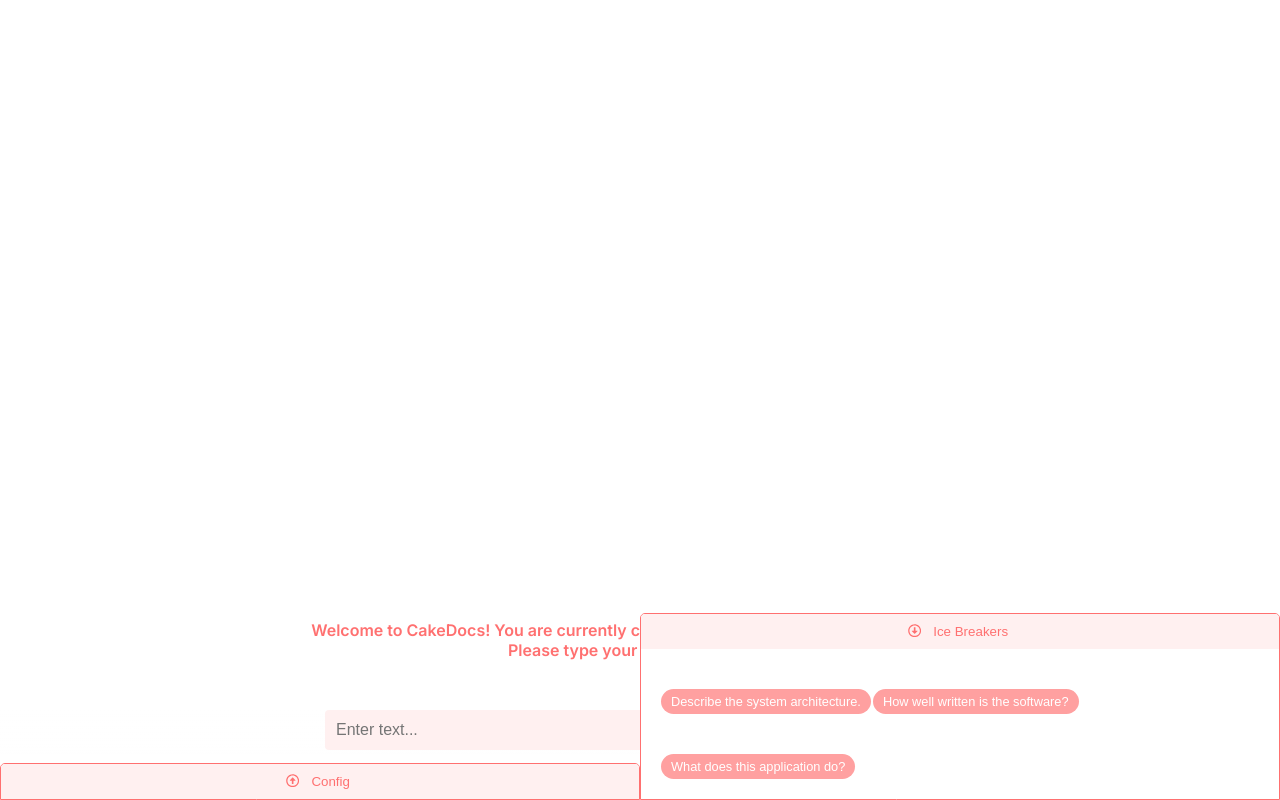
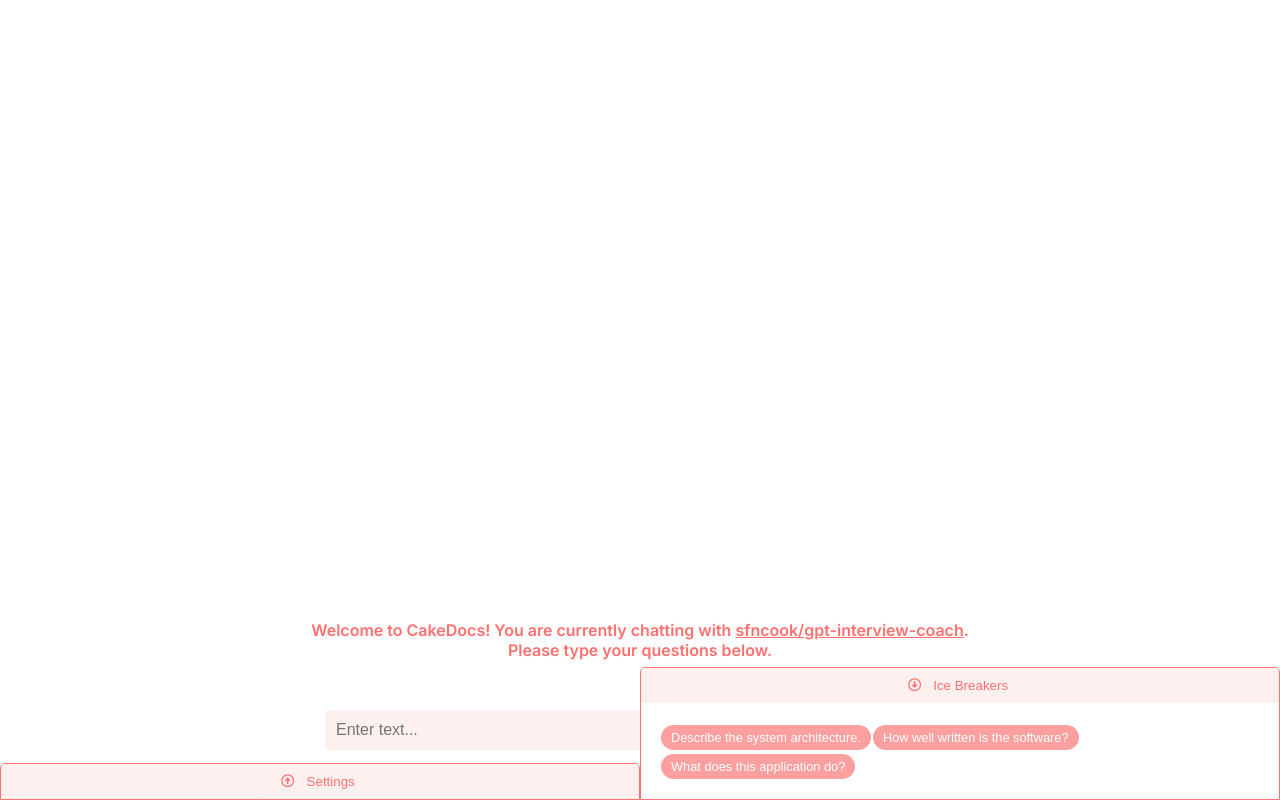
Before and after one commit to sfncook/cakedocs-web-ui, a Next.js app: page / in a window 1280 px wide. Both pictures are taken after a click on the button "Ice Breakers". Built offline with nearby package versions, Linux system fonts and the light colour scheme.

Commit message:
generalize drawer

```diff
--- a/components/Drawer.js
+++ b/components/Drawer.js
@@ -1,13 +1,8 @@
 import React, {useState} from 'react';
 import styles from '@/styles/Drawer.module.css'
-import ProjectSelect from "@/components/ProjectSelect";
-import ModelSelect from "@/components/ModelSelect";
 import { FaRegArrowAltCircleUp, FaRegArrowAltCircleDown } from 'react-icons/fa';
 
-export default function Drawer ({
-  repos, setSelectedRepo, selectedRepo,
-  models, setSelectedModel, selectedModel,
-}) {
+export default function Drawer ({ content, title }) {
     const [isOpen, setIsOpen] = useState(false)
 
     const toggleOpen = () => {
@@ -20,12 +15,9 @@
       <div className={`${styles.drawerContainer} ${isOpen && styles.open} ${!isOpen && styles.closed}`}>
         <button className={styles.toggleButton} onClick={toggleOpen}>
           {icon}
-          <span className={styles.toggleButtonTxt}>Config</span>
+          <span className={styles.toggleButtonTxt}>{title}</span>
         </button>
-          <div className={styles.drawerContent}>
-            <ProjectSelect repos={repos} setSelectedRepo={setSelectedRepo} selectedRepo={selectedRepo} />
-            <ModelSelect models={models} setSelectedModel={setSelectedModel} selectedModel={selectedModel} />
-          </div>
+        {content}
       </div>
     );
 };
--- a/components/FooterContainer.js
+++ b/components/FooterContainer.js
@@ -1,37 +1,43 @@
 import React from 'react';
 import styles from '@/styles/FooterContainer.module.css'
-import Image from 'next/image'
+import stylesDrawer from '@/styles/Drawer.module.css'
 import PillButton from "@/components/PillButton";
 import ProjectSelect from "@/components/ProjectSelect";
 import QueryInput from "@/components/QueryInput";
-import Spinner from "@/components/Spinner";
-import { FaExternalLinkAlt } from 'react-icons/fa';
 import ModelSelect from "@/components/ModelSelect";
 import Drawer from "@/components/Drawer";
-import QuestionHintsDrawer from "@/components/QuestionHintsDrawer";
 
 export default function FooterContainer ({
     repos, setSelectedRepo, selectedRepo,
     submitQuery, addNewUserMsg, waiting,
     models, setSelectedModel, selectedModel,
 }) {
+
+  const leftDrawerContent = (
+    <div className={stylesDrawer.drawerContent}>
+      <ProjectSelect repos={repos} setSelectedRepo={setSelectedRepo} selectedRepo={selectedRepo} />
+      <ModelSelect models={models} setSelectedModel={setSelectedModel} selectedModel={selectedModel} />
+    </div>
+  )
+
+  const rightDrawerContent = (
+    <div className={stylesDrawer.drawerContent}>
+      <PillButton text="Describe the system architecture." />
+      <PillButton text="How well written is the software?" />
+      <PillButton text="What does this application do?" />
+    </div>
+  )
+
   return (
       <div className={styles.footerContainer}>
         <QueryInput submitQuery={submitQuery} addNewUserMsg={addNewUserMsg} waiting={waiting} />
         <div className={styles.footerContainer2}>
           <div className={styles.footerLeftContainer}>
-            <Drawer
-              repos={repos}
-              setSelectedRepo={setSelectedRepo}
-              selectedRepo={selectedRepo}
-              models={models}
-              setSelectedModel={setSelectedModel}
-              selectedModel={selectedModel}
-            />
+            <Drawer content={leftDrawerContent} title="Settings"/>
           </div>
 
           <div className={styles.footerRightContainer}>
-            <QuestionHintsDrawer />
+            <Drawer content={rightDrawerContent} title="Ice Breakers"/>
           </div>
         </div>
       </div>
--- a/components/QuestionHintsDrawer.js
+++ /dev/null
@@ -1,30 +0,0 @@
-import React, {useState} from 'react';
-import styles from '@/styles/QuestionHintsDrawer.module.css'
-import PillButton from "@/components/PillButton";
-import { FaRegArrowAltCircleUp, FaRegArrowAltCircleDown } from 'react-icons/fa';
-
-export default function QuestionHintsDrawer ({
-
-}) {
-    const [isOpen, setIsOpen] = useState(false)
-
-    const toggleOpen = () => {
-        setIsOpen(!isOpen)
-    }
-
-    const icon = isOpen ? <FaRegArrowAltCircleDown /> : <FaRegArrowAltCircleUp />
-
-    return (
-      <div className={`${styles.drawerContainer} ${isOpen && styles.open} ${!isOpen && styles.closed}`}>
-        <button className={styles.toggleButton} onClick={toggleOpen}>
-          {icon}
-          <span className={styles.toggleButtonTxt}>Ice Breakers</span>
-        </button>
-          <div className={styles.drawerContent}>
-            <PillButton text="Describe the system architecture." />
-            <PillButton text="How well written is the software?" />
-            <PillButton text="What does this application do?" />
-          </div>
-      </div>
-    );
-};
--- a/styles/QuestionHintsDrawer.module.css
+++ /dev/null
@@ -1,65 +0,0 @@
-.drawerContainer {
-  position: fixed;
-  bottom: 0;
-  width: 50%;
-  overflow: hidden;
-  border-top-right-radius: 5px;
-  border-top-left-radius: 5px;
-  border: 1px solid #FF7070;
-  background-color: white;
-}
-
-.drawerContent {
-  display: none;
-  padding: 20px;
-}
-
-.toggleButton {
-  width: 100%;
-  textAlign: center;
-  padding: 10px;
-  background-color: #FFF0F0;
-  border: none;
-  cursor: pointer;
-  outline: none;
-  color: #FF7070;
-  display: flex;
-  flex-direction: row;
-  justify-content: center;
-}
-.toggleButton > * {
-  margin-left: 4px;
-  margin-right: 8px;
-}
-
-/* Styles for when the drawer is open */
-.drawerContainer.open {
-  transform: translateY(0);
-}
-
-.drawerContainer.closed {
-  transform: translateY(0);
-}
-
-.drawerContainer.open .drawerContent {
-  display: block;
-}
-
-.drawerContent :first-child {
-  margin-top: 0;
-}
-.drawerContent :last-child {
-  margin-bottom: 0;
-}
-.drawerContent > * {
-  margin-top: 20px;
-  margin-bottom: 20px;
-  margin-left: 0 !important;
-}
-
-/* Media query for desktop sized browsers */
-/*@media (min-width: 768px) {*/
-/*  .drawerContainer {*/
-/*    display: none;*/
-/*  }*/
-/*}*/
```
Also changed, not shown: styles/Drawer.module.css (+0 -7 lines).
